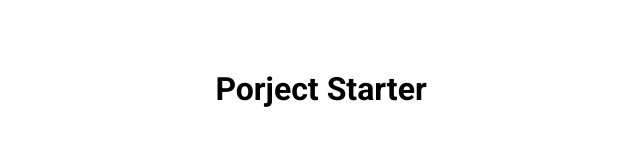
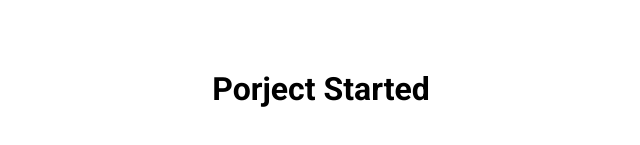
Before and after one commit to abarthe/Scroll-Animation, a plain HTML site: page index.html in a window 1280 px wide. Shown: the part 311-456 px from the top of the page, 319-959 px from the left. Drawn offline with Linux system fonts and the light colour scheme.

Commit message:
Testing VSCode Terminal

```diff
--- a/index.html
+++ b/index.html
@@ -8,7 +8,7 @@
     <title>Scroll Animation</title>
   </head>
   <body>
-    <h1>Porject Starter</h1>
+    <h1>Porject Started</h1>
 
     <script src="script.js"></script>
   </body>
```
